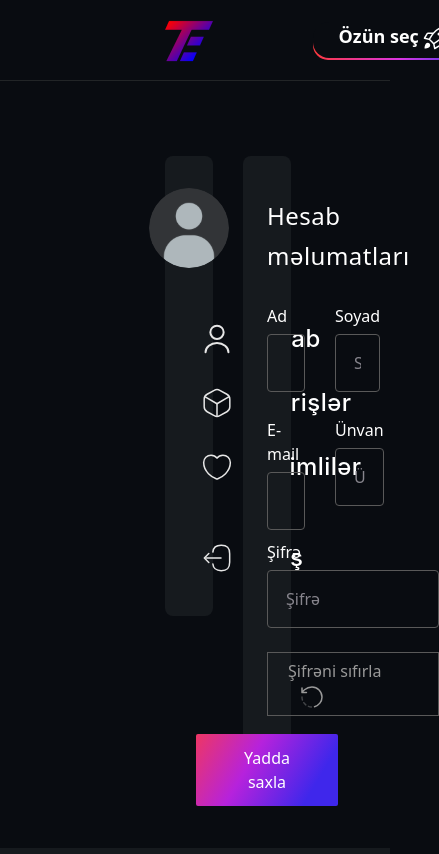
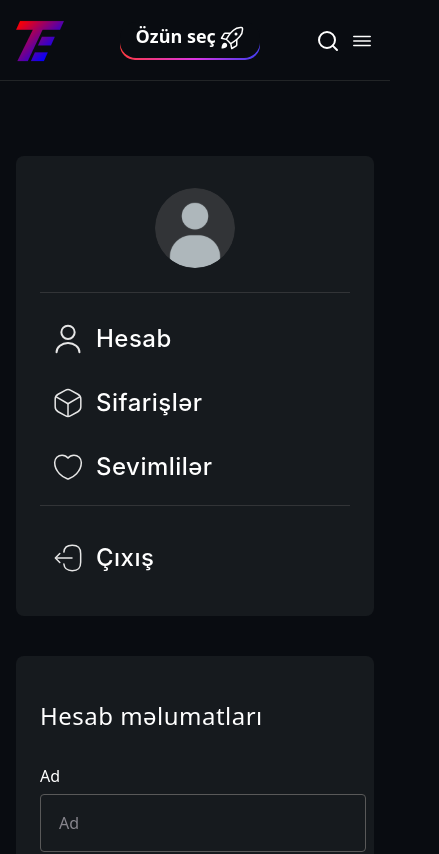
Before and after one commit to nigaraliyevas/TechEvo, a React (Vite) app: page /accountpage in a window 390 px wide. Shown: the top 854 px of the page, 439 px wide, since content can reach past the window. Built offline with nearby package versions, Linux system fonts and the light colour scheme; a web font is replaced by a local one.

Commit message:
account page responsive

```diff
--- a/src/Pages/user/AccounPage/account.module.scss
+++ b/src/Pages/user/AccounPage/account.module.scss
@@ -7,10 +7,18 @@
     .account {
         margin-top: 100px;
         padding: 56px 165px;
+        @media (max-width: 600px) {
+        padding: 56px 16px;
 
+           }
         .account_container {
             display: flex;
             gap: 30px;
+
+            @media (max-width: 600px) {
+                flex-direction: column;
+                gap: 40px;
+            }
 
             .account_left {
                 padding: 32px 24px;
@@ -19,6 +27,9 @@
                 background: rgba(22, 26, 30, 1);
                 border-radius: 8px;
 
+            @media (max-width: 600px) {
+             width: 100%;
+            }
                 .user_image {
                     display: flex;
                     flex-direction: column;
@@ -90,7 +101,10 @@
                 height: 636px;
                 border-radius: 8px;
                 padding: 40px 24px;
-
+                @media (max-width: 600px) {
+                    width: 100%;
+                    height: auto;
+                   }
                 .account_info {
                     color: $firstColor;
                     font-size: 24px;
@@ -107,10 +121,16 @@
                     gap: 30px;
                     align-items: center;
                     margin-bottom: 24px;
+                    @media (max-width: 600px) {
+                       flex-direction: column;
+                       align-items: start;
+                       }
+
                     .user_name {
                         width: 326px;
                         color: $firstColor;
                         height: 90px;
+
                         .user_input {
                             border: 1px solid rgba(89, 89, 89, 1);
                             margin-top: 6px;
@@ -125,32 +145,37 @@
                                 padding: 14px 18px;
                             }
                         }
-                        .user_password{
+
+                        .user_password {
                             width: 172px;
                             padding: 6px 20px;
                             border: 1px solid rgba(89, 89, 89, 1);
                             color: rgba(153, 153, 153, 1);
                             cursor: pointer;
-                            img{
+
+                            img {
                                 margin-left: 12px;
                             }
                         }
                     }
                 }
-                .user_btn{
+
+                .user_btn {
                     display: flex;
                     align-items: center;
                     justify-content: center;
                     padding-top: 40px;
-                    button{
+
+                    button {
                         padding: 12px 48px;
                         border: none;
                         border-radius: 2px;
                         background: linear-gradient(120.61deg, #FD3C43 -10.5%, #B622DC 38.25%, #3F27EB 80.92%);
                         color: $firstColor;
                         margin-top: 40px;
-                        &:hover{
-                            background: linear-gradient(120.61deg,  #3f27eb -10.5% , #b622dc 38.25%,#fd3c43 80.92%);
+
+                        &:hover {
+                            background: linear-gradient(120.61deg, #3f27eb -10.5%, #b622dc 38.25%, #fd3c43 80.92%);
                         }
 
                     }
--- a/src/layouts/user/Header/Header.module.scss
+++ b/src/layouts/user/Header/Header.module.scss
@@ -38,7 +38,7 @@ header {
     width: 100%;
     padding: 0px 165px;
 
-    @media (max-width: 375px) {
+    @media (max-width: 600px) {
       padding: 0px 16px;
 
     }
@@ -55,6 +55,11 @@ header {
 
     @media (max-width: 1360px) {
       height: 80px;
+
+
+    }
+    @media (max-width: 600px) {
+      gap: 55px;
 
 
     }
@@ -367,7 +372,7 @@ header {
       background: $bgColor;
       border-radius: 16px;
       padding-bottom: 8px;
-      @media (max-width: 375px) {
+      @media (max-width: 600px) {
         width: 140px;
 
       }
@@ -381,7 +386,7 @@ header {
         -webkit-text-fill-color: transparent;
         border-radius: 16px;
         z-index: -1;
-        @media (max-width: 375px) {
+        @media (max-width: 600px) {
           width: 140px;
 
         }
```
